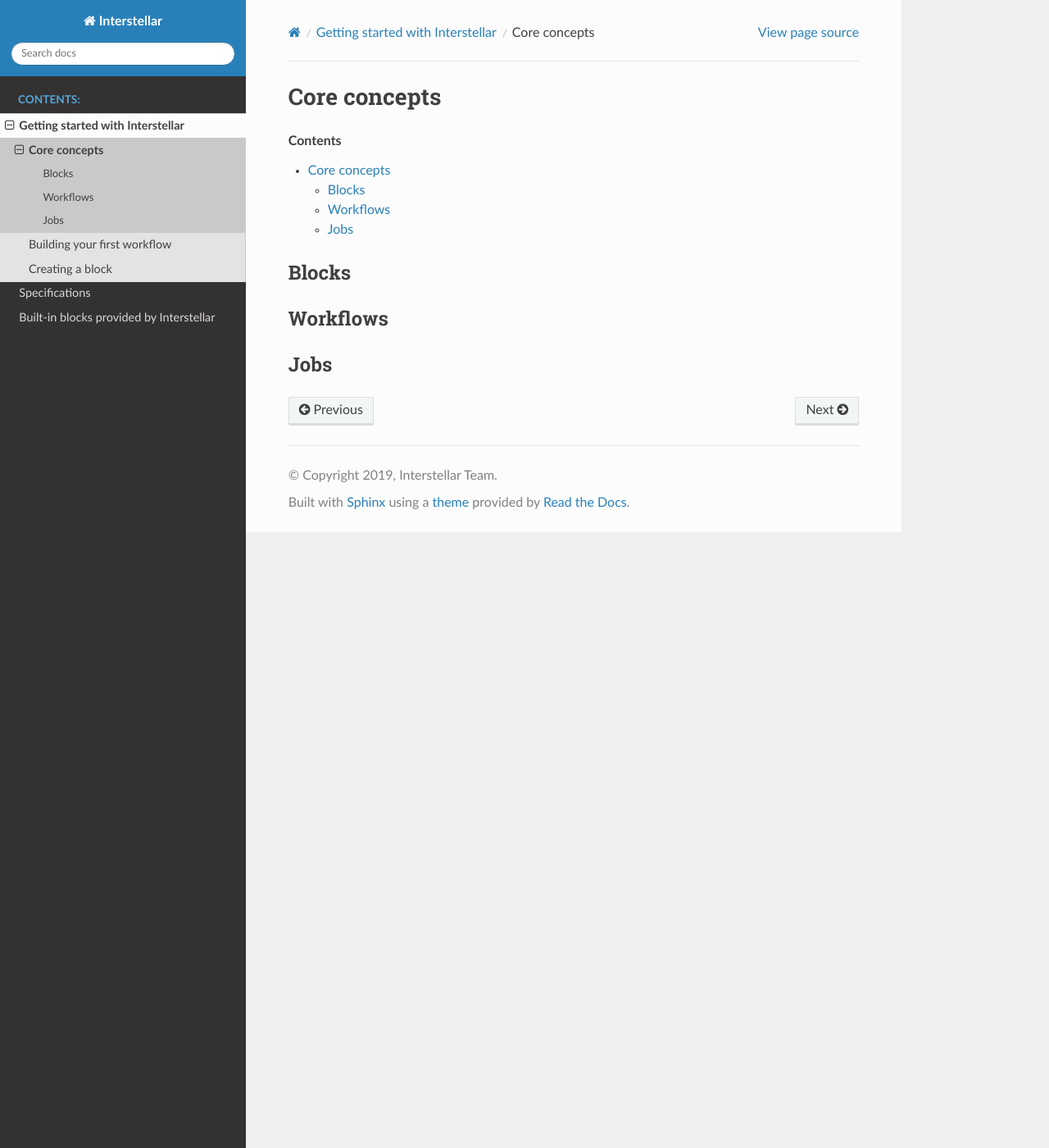
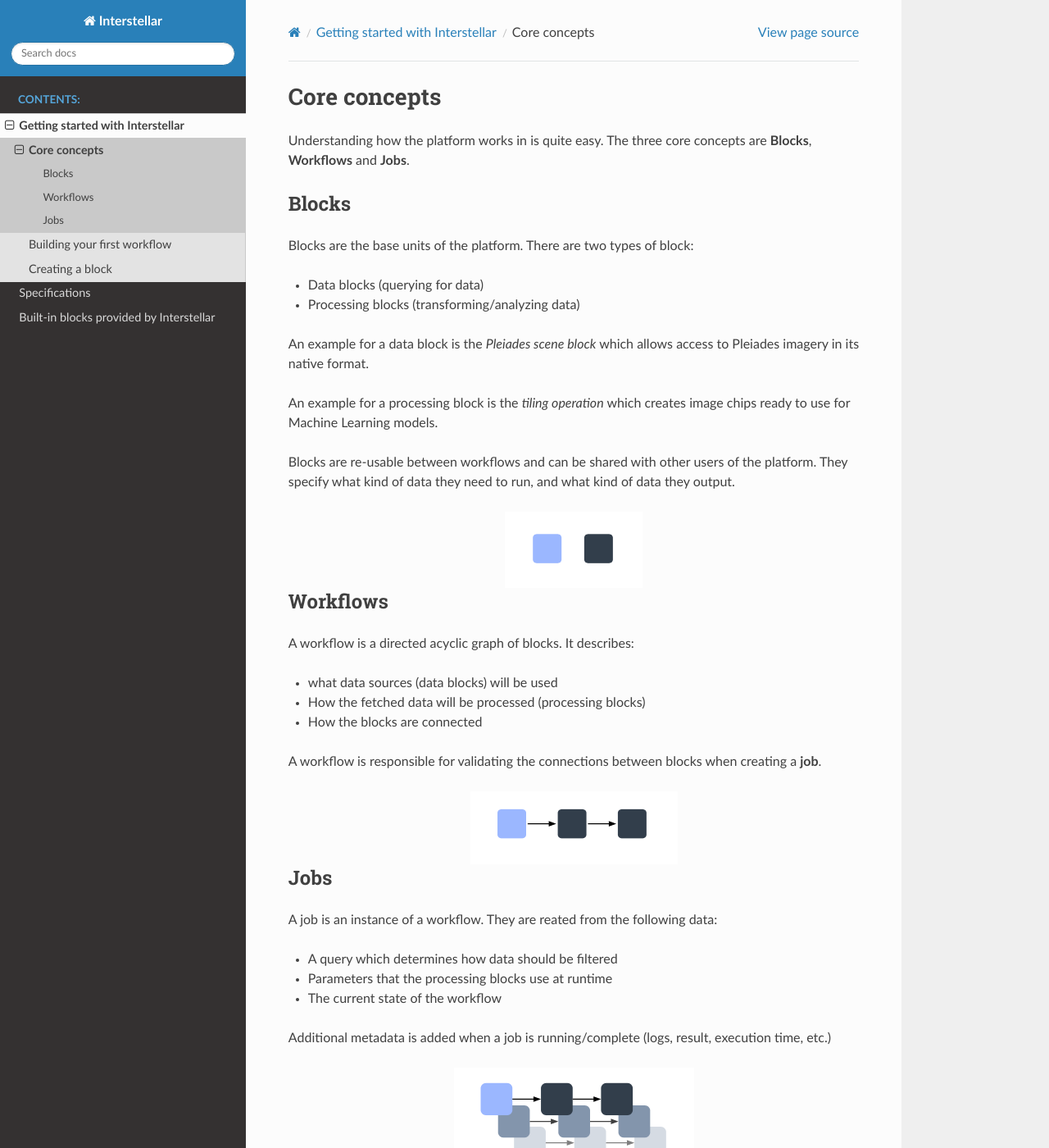
Before and after one commit to up42/docs, a Sphinx documentation site: the page built from source/getting-started/core-concepts.rst, in a window 1280 px wide and 1400 px high. Shown: the whole window at 82% size. Built offline with Sphinx 7.4.7 and the Read the Docs theme 2.0.0, drawn with Linux system fonts in a browser that asks for light colours.

Commit message:
Finish first version of Core concepts section

```diff
--- a/source/getting-started/core-concepts.rst
+++ b/source/getting-started/core-concepts.rst
@@ -1,13 +1,54 @@
 Core concepts
 =============
 
-.. contents::
+Understanding how the platform works in is quite easy.
+The three core concepts are **Blocks**, **Workflows** and **Jobs**.
 
 Blocks
 ------
+Blocks are the base units of the platform. There are two types of block:
+
+* Data blocks (querying for data)
+* Processing blocks (transforming/analyzing data)
+
+An example for a data block is the *Pleiades scene block* which allows access to Pleiades imagery
+in its native format.
+
+An example for a processing block is the *tiling operation* which creates image chips ready to use
+for Machine Learning models.
+
+Blocks are re-usable between workflows and can be shared with other users of the platform.
+They specify what kind of data they need to run, and what kind of data they output.
+
+.. image:: blocks.png
+    :align: center
+
 
 Workflows
 ---------
+A workflow is a directed acyclic graph of blocks. It describes:
+
+* what data sources (data blocks) will be used
+* How the fetched data will be processed (processing blocks)
+* How the blocks are connected
+
+A workflow is responsible for validating the connections between blocks when creating a **job**.
+
+.. image:: workflow.png
+    :align: center
+
+
 
 Jobs
 ----
+
+A job is an instance of a workflow. They are reated from the following data:
+
+* A query which determines how data should be filtered
+* Parameters that the processing blocks use at runtime
+* The current state of the workflow
+
+Additional metadata is added when a job is running/complete (logs, result, execution time, etc.)
+
+.. image:: jobs.png
+    :align: center
```
Also changed, not shown: source/getting-started/blocks.png (added), source/getting-started/jobs.png (added), source/getting-started/workflow.png (added).
